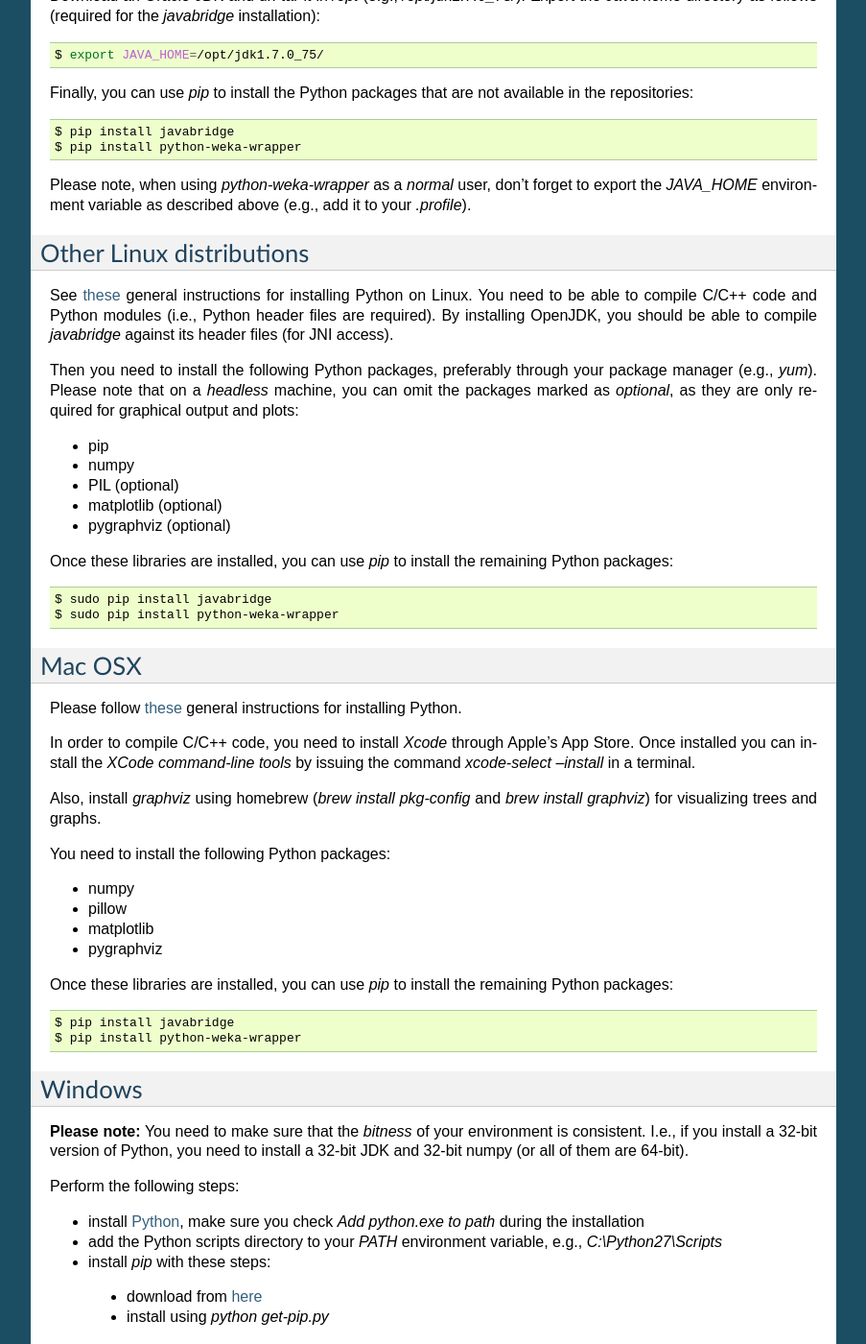
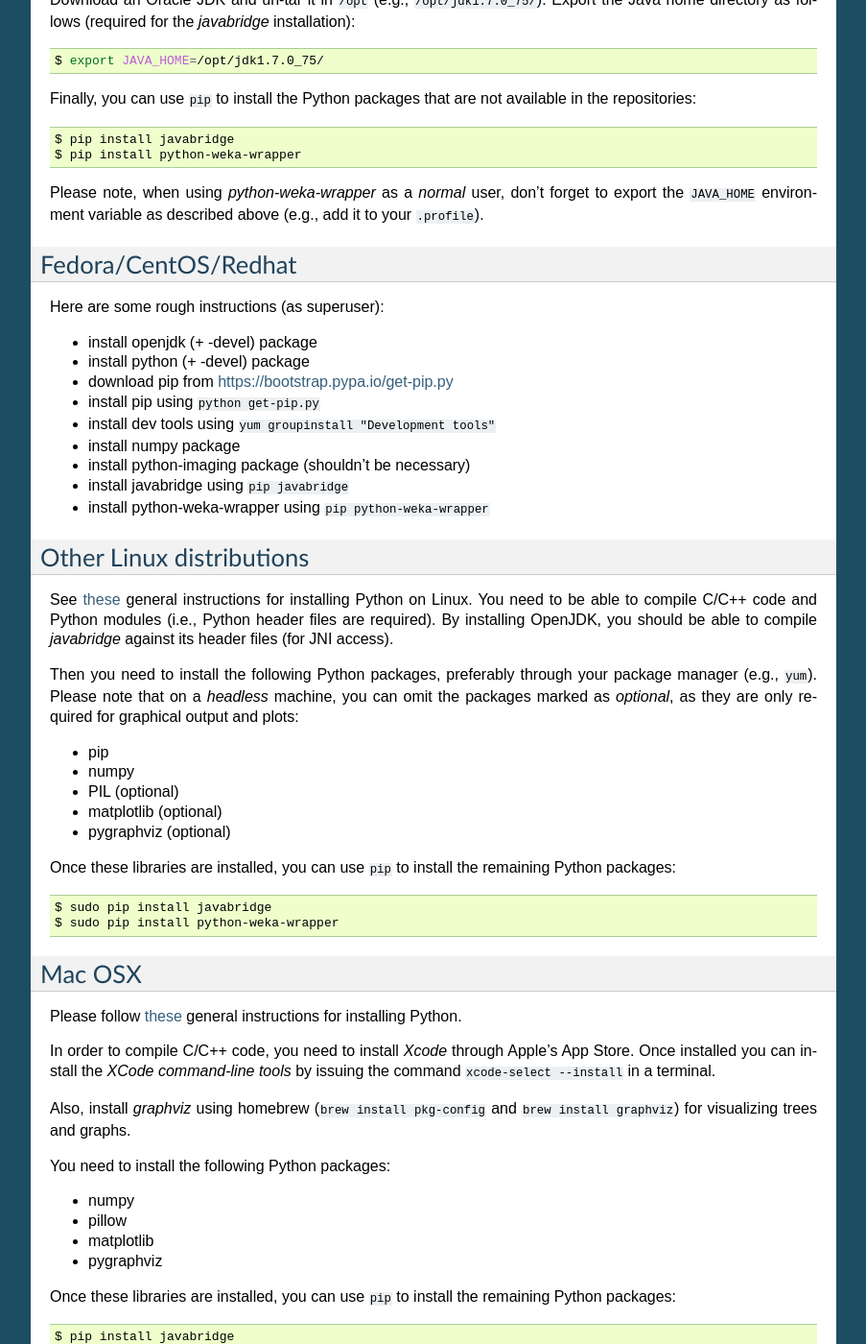
Before and after one commit to fracpete/python-weka-wrapper, a Sphinx documentation site: the page built from doc/source/install.rst, in a window 1280 px wide and 1400 px high, scrolled down 1513 px. Shown: the whole window at 96% size, without its empty margins (198-1101 px from the left). Built offline with Sphinx 7.4.7, drawn with Linux system fonts in a browser that asks for light colours; some of the changed text lies outside the part shown.

Commit message:
added instructions for Fedora/CentOS/Redhat; fixed formatting

```diff
--- a/doc/source/install.rst
+++ b/doc/source/install.rst
@@ -4,7 +4,7 @@ Installation
 The following sections should help you install the library on your machine.
 
 Some of the instructions are based on the *CellProfiler*
-`instructions <https://github.com/CellProfiler/python-javabridge/blob/master/docs/installation.rst>`_, the guys
+`instructions <https://github.com/CellProfiler/python-javabridge/blob/master/docs/installation.rst>`__, the guys
 behind the *javabridge* library.
 
 However, if you should encounter problems or if you would like to submit improvements
@@ -16,20 +16,23 @@ https://groups.google.com/forum/#!forum/python-weka-wrapper
 Videos
 ------
 
-You can find videos on `YouTube <https://www.youtube.com/channel/UCYkzno8dbnAasWakSXVsuPA>`_ that show the installation process:
+You can find videos on `YouTube <https://www.youtube.com/channel/UCYkzno8dbnAasWakSXVsuPA>`__ that show the installation process:
 
-* `Ubuntu 14.04 (64-bit) <https://www.youtube.com/watch?v=8d0PVBlttM4>`_
-* `Windows 7 (32-bit) <https://www.youtube.com/watch?v=KdDt9rT5wTo>`_
-* `Windows 8.1 (64-bit) <https://www.youtube.com/watch?v=PeUfDVOA_1Y>`_
-* `Mac OSX 10.9.5 (Mavericks) <https://www.youtube.com/watch?v=CORXWYam36E>`_
+* `Ubuntu 14.04 (64-bit) <https://www.youtube.com/watch?v=8d0PVBlttM4>`__
+* `Windows 7 (32-bit) <https://www.youtube.com/watch?v=KdDt9rT5wTo>`__
+* `Windows 8.1 (64-bit) <https://www.youtube.com/watch?v=PeUfDVOA_1Y>`__
+* `Mac OSX 10.9.5 (Mavericks) <https://www.youtube.com/watch?v=CORXWYam36E>`__
 
 
 Prerequisites for all plaforms
 ------------------------------
 
-You need an `Oracle JDK (1.6+) <http://www.oracle.com/technetwork/java/javase/downloads/>`_
-installed and the `JAVA_HOME` `environment variable <http://docs.oracle.com/cd/E19182-01/820-7851/inst_cli_jdk_javahome_t/index.html>`_
-pointing to the installation directory in order to use *python-weka-wrapper* library.
+You need an `Oracle JDK (1.6+)
+<http://www.oracle.com/technetwork/java/javase/downloads/>`__ installed and
+the ``JAVA_HOME`` `environment variable
+<http://docs.oracle.com/cd/E19182-01/820-7851/inst_cli_jdk_javahome_t/index.html>`__
+pointing to the installation directory in order to use *python-weka-wrapper*
+library.
 
 *Why not OpenJDK?* Weka is developed and tested with Oracle's JDK/JRE. There is
 no guarantee that it will work with OpenJDK.
@@ -45,7 +48,7 @@ First, you need to be able to compile C/C++ code and Python modules:
    $ sudo apt-get install build-essential python-dev
 
 Now, you can install the various packages that we require for installing
-`python-weka-wrapper`:
+*python-weka-wrapper*:
 
 .. code-block:: bash
 
@@ -65,7 +68,7 @@ compiles against (but don't use it for starting up JVMs):
 
    $ sudo apt-get install default-jdk
 
-Finally, you can use `pip` to install the Python packages that are not
+Finally, you can use ``pip`` to install the Python packages that are not
 available in the repositories:
 
 .. code-block:: bash
@@ -90,7 +93,7 @@ You need to be able to compile C/C++ code and Python modules:
    $ apt-get install build-essential python-dev
 
 Now, you can install the various packages that we require for installing
-`python-weka-wrapper`:
+*`python-weka-wrapper*:
 
 .. code-block:: bash
 
@@ -103,15 +106,15 @@ graphical output:
 
    $ apt-get install python-imaging python-matplotlib python-pygraphviz
 
-Download an Oracle JDK and un-tar it in `/opt` (e.g., `/opt/jdk1.7.0_75/`).
-Export the Java home directory as follows (required for the `javabridge`
+Download an Oracle JDK and un-tar it in ``/opt`` (e.g., ``/opt/jdk1.7.0_75/``).
+Export the Java home directory as follows (required for the *javabridge*
 installation):
 
 .. code-block:: bash
 
    $ export JAVA_HOME=/opt/jdk1.7.0_75/
 
-Finally, you can use `pip` to install the Python packages that are not
+Finally, you can use ``pip`` to install the Python packages that are not
 available in the repositories:
 
 .. code-block:: bash
@@ -119,22 +122,38 @@ available in the repositories:
    $ pip install javabridge
    $ pip install python-weka-wrapper
 
-Please note, when using `python-weka-wrapper` as a *normal* user, don't forget
-to export the `JAVA_HOME` environment variable as described above (e.g., add it
-to your `.profile`).
+Please note, when using *python-weka-wrapper* as a *normal* user, don't forget
+to export the ``JAVA_HOME`` environment variable as described above (e.g., add it
+to your ``.profile``).
+
+
+Fedora/CentOS/Redhat
+--------------------
+
+Here are some rough instructions (as superuser):
+
+* install openjdk (+ -devel) package
+* install python (+ -devel) package
+* download pip from https://bootstrap.pypa.io/get-pip.py
+* install pip using ``python get-pip.py``
+* install dev tools using ``yum groupinstall "Development tools"``
+* install numpy package
+* install python-imaging package (shouldn't be necessary)
+* install javabridge using ``pip javabridge``
+* install python-weka-wrapper using ``pip python-weka-wrapper``
 
 
 Other Linux distributions
 -------------------------
 
-See `these <http://docs.python-guide.org/en/latest/starting/install/linux/>`_
+See `these <http://docs.python-guide.org/en/latest/starting/install/linux/>`__
 general instructions for installing Python on Linux. You need to be able to
 compile C/C++ code and Python modules (i.e., Python header files are required).
 By installing OpenJDK, you should be able to compile *javabridge* against its
 header files (for JNI access).
 
 Then you need to install the following Python packages, preferably through your
-package manager (e.g., `yum`).  Please note that on a *headless* machine, you
+package manager (e.g., ``yum``).  Please note that on a *headless* machine, you
 can omit the packages marked as *optional*, as they are only required for
 graphical output and plots:
 
@@ -144,7 +163,7 @@ graphical output and plots:
 * matplotlib (optional)
 * pygraphviz (optional)
 
-Once these libraries are installed, you can use `pip` to install the remaining
+Once these libraries are installed, you can use ``pip`` to install the remaining
 Python packages:
 
 .. code-block:: bash
@@ -156,15 +175,15 @@ Python packages:
 Mac OSX
 -------
 
-Please follow `these <http://docs.python-guide.org/en/latest/starting/install/osx/>`_
+Please follow `these <http://docs.python-guide.org/en/latest/starting/install/osx/>`__
 general instructions for installing Python.
 
 In order to compile C/C++ code, you need to install *Xcode* through Apple's App
 Store. Once installed you can install the *XCode command-line tools* by issuing
-the command `xcode-select --install` in a terminal.
+the command ``xcode-select --install`` in a terminal.
 
-Also, install *graphviz* using homebrew (`brew install pkg-config` and
-`brew install graphviz`) for visualizing trees and graphs.
+Also, install *graphviz* using homebrew (``brew install pkg-config`` and
+``brew install graphviz``) for visualizing trees and graphs.
 
 You need to install the following Python packages:
 
@@ -173,7 +192,7 @@ You need to install the following Python packages:
 * matplotlib
 * pygraphviz
 
-Once these libraries are installed, you can use `pip` to install the remaining
+Once these libraries are installed, you can use ``pip`` to install the remaining
 Python packages:
 
 .. code-block:: bash
@@ -191,18 +210,18 @@ install a 32-bit JDK and 32-bit numpy (or all of them are 64-bit).
 
 Perform the following steps:
 
-* install `Python <http://www.python.org/downloads>`_, make sure you check `Add python.exe to path` during the installation
-* add the Python scripts directory to your `PATH` environment variable, e.g., `C:\\Python27\\Scripts`
-* install `pip` with these steps:
+* install `Python <http://www.python.org/downloads>`__, make sure you check *Add python.exe to path* during the installation
+* add the Python scripts directory to your ``PATH`` environment variable, e.g., ``C:\\Python27\\Scripts``
+* install ``pip`` with these steps:
 
- * download from `here <https://bootstrap.pypa.io/get-pip.py>`_
- * install using `python get-pip.py`
+ * download from `here <https://bootstrap.pypa.io/get-pip.py>`__
+ * install using ``python get-pip.py``
 
-* install `numpy 1.9.x <http://www.lfd.uci.edu/~gohlke/pythonlibs/#numpy>`_
-* install `.Net 4.0 <http://go.microsoft.com/fwlink/?LinkID=187668>`_ (if not already installed)
-* install `Windows SDK 7.1 <http://www.microsoft.com/download/details.aspx?id=8279>`_
+* install `numpy 1.9.x <http://www.lfd.uci.edu/~gohlke/pythonlibs/#numpy>`__
+* install `.Net 4.0 <http://go.microsoft.com/fwlink/?LinkID=187668>`__ (if not already installed)
+* install `Windows SDK 7.1 <http://www.microsoft.com/download/details.aspx?id=8279>`__
 
-* open Windows SDK command prompt (**not** the regular command prompt!) and install `javabridge` and `python-weka-wrapper`
+* open Windows SDK command prompt (**not** the regular command prompt!) and install *javabridge* and *python-weka-wrapper*
 
   .. code-block:: bat
 
@@ -211,14 +230,14 @@ Perform the following steps:
      pip install javabridge
      pip install python-weka-wrapper
 
-Now you can run `python-weka-wrapper` using the regular command-prompt as well.
+Now you can run *python-weka-wrapper* using the regular command-prompt as well.
 
 
 From source
 -----------
 
 You can either download a source archive or clone the github repository
-(`git clone https://github.com/fracpete/python-weka-wrapper.git`). Once you
+(``git clone https://github.com/fracpete/python-weka-wrapper.git``). Once you
 have done this, you can install the library using the following command:
 
 .. code-block:: bash
```
